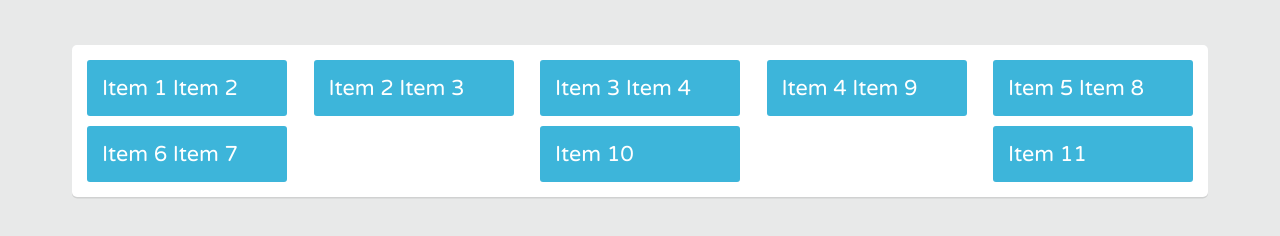
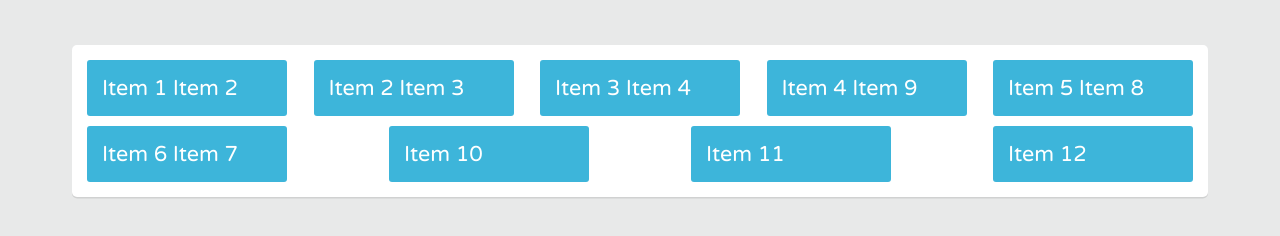
Before and after one commit to Oyunaa/flexbox, a plain HTML site: page index.html in a window 1280 px wide. Drawn offline with Linux system fonts and the light colour scheme.

Commit message:
update content again 8

```diff
--- a/index.html
+++ b/index.html
@@ -18,6 +18,7 @@
     <div class="item">Item 6 Item 7 </div>
     <div class="item">Item 10</div>
     <div class="item">Item 11</div>
+    <div class="item">Item 12</div>
   </div>
 </body>
 
```
